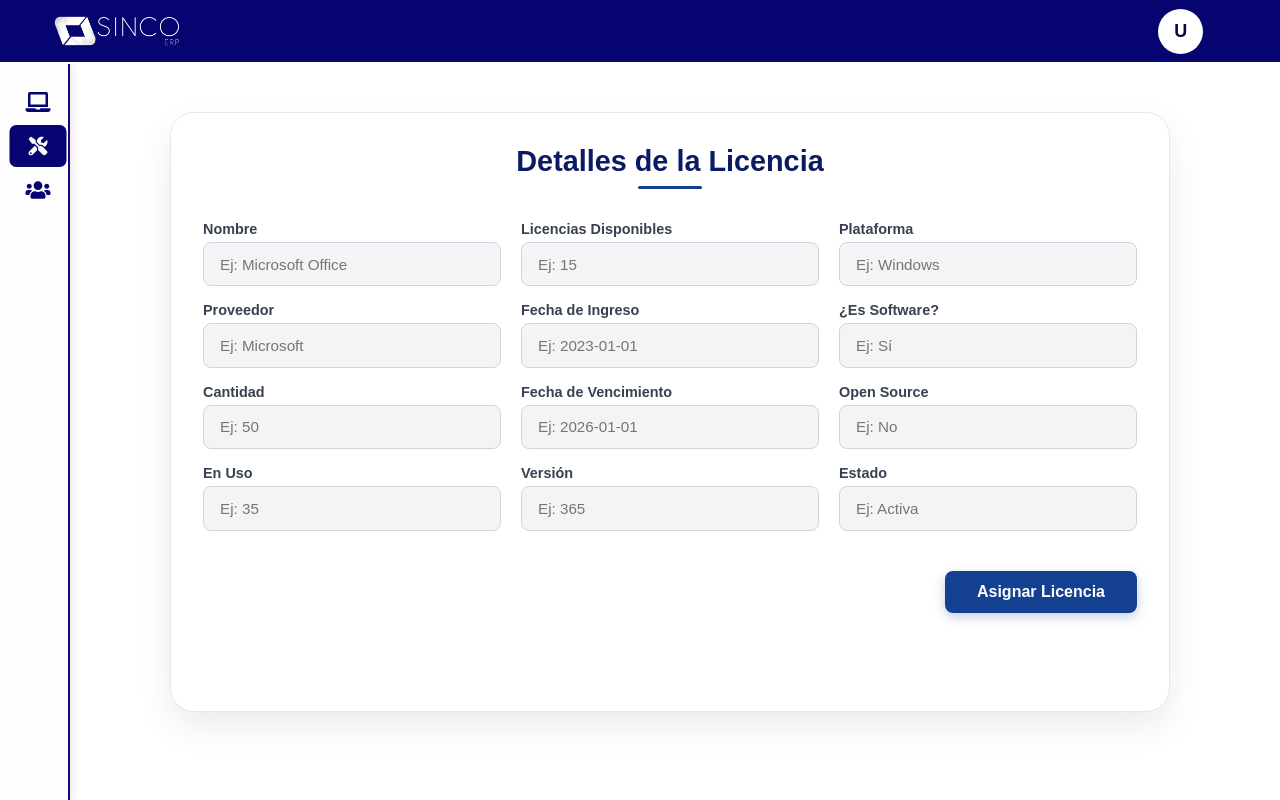
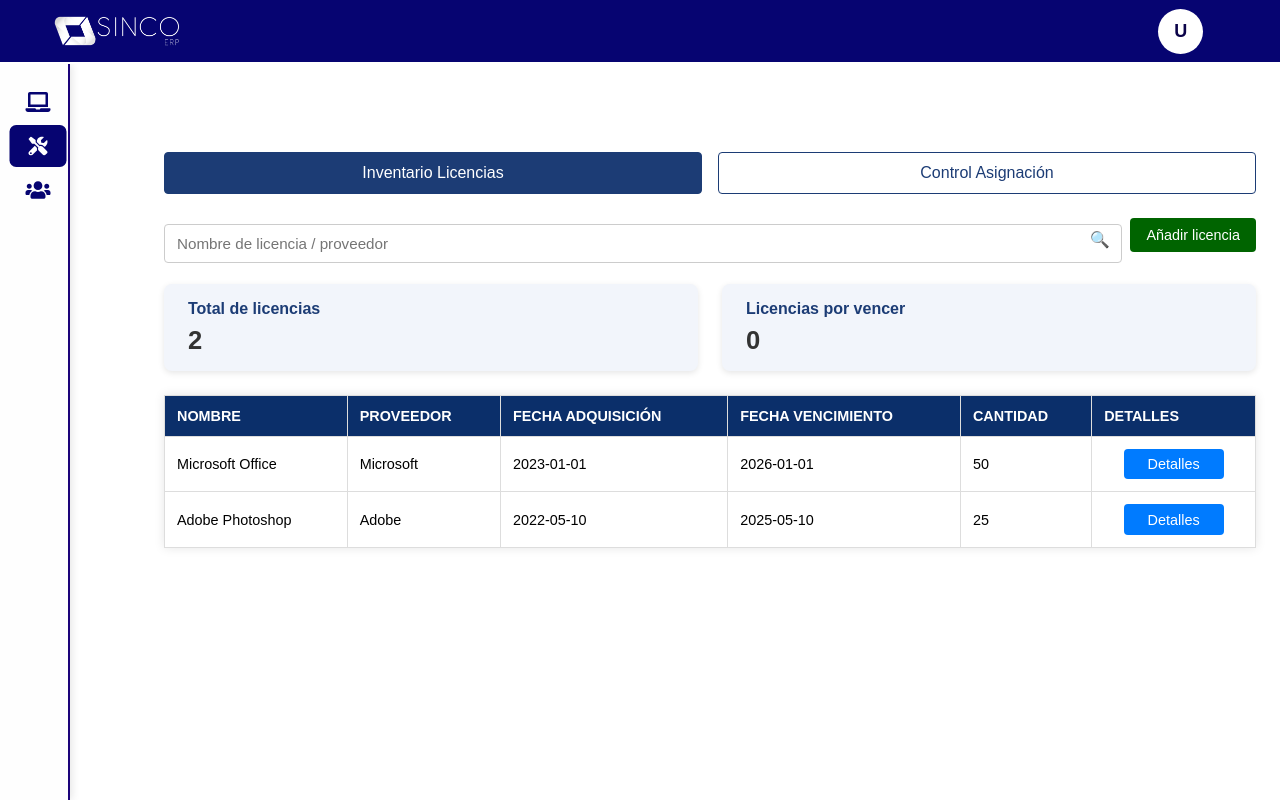
Before and after one commit to unumvahk/SincoINF_Frontend, a React (Vite) app: page /licencias in a window 1280 px wide. Built offline with nearby package versions, Linux system fonts and the light colour scheme.

Commit message:
Mejoras en vista de detalles de licencia

```diff
--- a/src/modules/Licencias/componentes/DetallesLicencia.tsx
+++ b/src/modules/Licencias/componentes/DetallesLicencia.tsx
@@ -1,64 +1,87 @@
 import React, { useState } from 'react';
 import '../estilos/DetallesLicencia.css';
 import ModalAsignarLicencia from './ModalAsignarLicencia';
+import { FaArrowLeft } from 'react-icons/fa';
+import { useNavigate } from 'react-router-dom';
 
+interface Licencia {
+  nombreLicencia: string;
+  proveedorLicencia: string;
+  fechaAdquisicionLicencia: string;
+  fechaVencimientoLicencia: string;
+  cantidadLicencia: number;
+  plataforma?: string;
+  esSoftware?: string;
+  openSource?: string;
+  enUso?: number;
+  version?: string;
+  estado?: string;
+}
 
-const LicenciaDetalle: React.FC = () => {
+interface Props {
+  licencia: Licencia;
+}
+
+const LicenciaDetalle: React.FC<Props> = ({ licencia }) => {
   const [mostrarAsignar, setMostrarAsignar] = useState(false);
+  const navigate = useNavigate();
 
   return (
     <div className="contenedor-licencia">
+      {/* 🔙 Botón de regreso con ícono */}
+      <div className="contenedor-flecha-volver">
+        <button className="btn-volver-icono" onClick={() => navigate('/licencias')}>
+          <FaArrowLeft />
+        </button>
+      </div>
+
       <div className="tarjeta-licencia">
         <h2 className="titulo-licencia">Detalles de la Licencia</h2>
 
         <div className="grid-licencia">
           <div className="campo-licencia">
             <label>Nombre</label>
-            <input type="text" placeholder="Ej: Microsoft Office" readOnly />
+            <input type="text" value={licencia.nombreLicencia} readOnly />
           </div>
           <div className="campo-licencia">
             <label>Licencias Disponibles</label>
-            <input type="text" placeholder="Ej: 15" readOnly />
+            <input type="text" value={licencia.cantidadLicencia} readOnly />
           </div>
           <div className="campo-licencia">
             <label>Plataforma</label>
-            <input type="text" placeholder="Ej: Windows" readOnly />
+            <input type="text" value={licencia.plataforma || 'N/A'} readOnly />
           </div>
           <div className="campo-licencia">
             <label>Proveedor</label>
-            <input type="text" placeholder="Ej: Microsoft" readOnly />
+            <input type="text" value={licencia.proveedorLicencia} readOnly />
           </div>
           <div className="campo-licencia">
             <label>Fecha de Ingreso</label>
-            <input type="text" placeholder="Ej: 2023-01-01" readOnly />
+            <input type="text" value={licencia.fechaAdquisicionLicencia} readOnly />
           </div>
           <div className="campo-licencia">
             <label>¿Es Software?</label>
-            <input type="text" placeholder="Ej: Sí" readOnly />
-          </div>
-          <div className="campo-licencia">
-            <label>Cantidad</label>
-            <input type="text" placeholder="Ej: 50" readOnly />
+            <input type="text" value={licencia.esSoftware || 'N/A'} readOnly />
           </div>
           <div className="campo-licencia">
             <label>Fecha de Vencimiento</label>
-            <input type="text" placeholder="Ej: 2026-01-01" readOnly />
+            <input type="text" value={licencia.fechaVencimientoLicencia} readOnly />
           </div>
           <div className="campo-licencia">
             <label>Open Source</label>
-            <input type="text" placeholder="Ej: No" readOnly />
+            <input type="text" value={licencia.openSource || 'N/A'} readOnly />
           </div>
           <div className="campo-licencia">
             <label>En Uso</label>
-            <input type="text" placeholder="Ej: 35" readOnly />
+            <input type="text" value={licencia.enUso || 0} readOnly />
           </div>
           <div className="campo-licencia">
             <label>Versión</label>
-            <input type="text" placeholder="Ej: 365" readOnly />
+            <input type="text" value={licencia.version || 'N/A'} readOnly />
           </div>
           <div className="campo-licencia">
             <label>Estado</label>
-            <input type="text" placeholder="Ej: Activa" readOnly />
+            <input type="text" value={licencia.estado || 'Activa'} readOnly />
           </div>
         </div>
 
--- a/src/modules/Licencias/componentes/Tablalicencias.tsx
+++ b/src/modules/Licencias/componentes/Tablalicencias.tsx
@@ -1,7 +1,7 @@
 import React, { useState } from "react";
 import "../estilos/EstilosTablalicencias.css";
 import ModalLicenciaFlotante from "./ModalLicenciaFlotante";
-import { useNavigate } from "react-router-dom"; // ✅ Agregado
+import { useNavigate } from "react-router-dom";
 
 interface Licencia {
   nombreLicencia: string;
@@ -17,9 +17,8 @@ interface Props {
 
 const Tablalicencias: React.FC<Props> = ({ licencias }) => {
   const [mostrarFormulario, setMostrarFormulario] = useState(false);
-  const navigate = useNavigate(); // ✅ Agregado
+  const navigate = useNavigate();
 
-  // ✅ Función de navegación
   const irAControlAsignacion = () => {
     navigate("/licencias/licenciaAsignacion");
   };
@@ -33,27 +32,21 @@ const Tablalicencias: React.FC<Props> = ({ licencias }) => {
 
   return (
     <div className="licencia-contenido">
-      {/* Pestañas */}
       <div className="licencia-tab-nav">
         <button className="active">Inventario Licencias</button>
-        <button onClick={irAControlAsignacion}>Control Asignación</button> {/* ✅ Agregado */}
+        <button onClick={irAControlAsignacion}>Control Asignación</button>
       </div>
 
-      {/* Barra superior */}
       <div className="licencia-barra-superior">
         <div className="licencia-input-con-icono">
           <input type="text" placeholder="Nombre de licencia / proveedor" />
           <span className="licencia-icono-lupa">🔍</span>
         </div>
-        <button
-          className="licencia-btn-agregar"
-          onClick={() => setMostrarFormulario(true)}
-        >
+        <button className="licencia-btn-agregar" onClick={() => setMostrarFormulario(true)}>
           Añadir licencia
         </button>
       </div>
 
-      {/* Cajas resumen */}
       <div className="licencia-cajas-resumen">
         <div className="licencia-caja">
           <h4>Total de licencias</h4>
@@ -65,12 +58,10 @@ const Tablalicencias: React.FC<Props> = ({ licencias }) => {
         </div>
       </div>
 
-      {/* Modal flotante */}
       {mostrarFormulario && (
         <ModalLicenciaFlotante onClose={() => setMostrarFormulario(false)} />
       )}
 
-      {/* Tabla */}
       <table className="tabla-licencia">
         <thead>
           <tr>
@@ -83,15 +74,20 @@ const Tablalicencias: React.FC<Props> = ({ licencias }) => {
           </tr>
         </thead>
         <tbody>
-          {licencias.map((licencia, i) => (
-            <tr key={i}>
-              <td data-label="NOMBRE">{licencia.nombreLicencia}</td>
-              <td data-label="PROVEEDOR">{licencia.proveedorLicencia}</td>
-              <td data-label="FECHA ADQUISICIÓN">{licencia.fechaAdquisicionLicencia}</td>
-              <td data-label="FECHA VENCIMIENTO">{licencia.fechaVencimientoLicencia}</td>
-              <td data-label="CANTIDAD">{licencia.cantidadLicencia}</td>
-              <td data-label="DETALLES" style={{ textAlign: "center" }}>
-                <button className="licencia-btn-detalles">Detalles</button>
+          {licencias.map((licencia) => (
+            <tr key={licencia.nombreLicencia}>
+              <td>{licencia.nombreLicencia}</td>
+              <td>{licencia.proveedorLicencia}</td>
+              <td>{licencia.fechaAdquisicionLicencia}</td>
+              <td>{licencia.fechaVencimientoLicencia}</td>
+              <td>{licencia.cantidadLicencia}</td>
+              <td style={{ textAlign: "center" }}>
+                <button
+                  className="licencia-btn-detalles"
+                  onClick={() => navigate("/licencias/licenciaDetalles", { state: { licencia } })}
+                >
+                  Detalles
+                </button>
               </td>
             </tr>
           ))}
--- a/src/modules/Licencias/estilos/DetallesLicencia.css
+++ b/src/modules/Licencias/estilos/DetallesLicencia.css
@@ -118,3 +118,28 @@
   background-color: #0b1a64;
   transform: translateY(-1px);
 }
+.contenedor-licencia {
+  position: relative;
+  padding-top: 3rem; /* espacio para la flecha */
+}
+
+.contenedor-flecha-volver {
+  position: absolute;
+  top: 1rem;
+  left: 1rem;
+  z-index: 100;
+}
+
+.btn-volver-icono {
+  background: none;
+  border: none;
+  font-size: 1.3rem;
+  color: #1c3c75;
+  cursor: pointer;
+  transition: color 0.2s ease;
+  margin-left:1rem;
+}
+
+.btn-volver-icono:hover {
+  color: #1c3c75;
+}
--- a/src/modules/Licencias/rutas/RutasLicencia.tsx
+++ b/src/modules/Licencias/rutas/RutasLicencia.tsx
@@ -1,16 +1,15 @@
 import { Routes, Route } from "react-router-dom";
-import LicenciaVista from "../vistas/LicenciaVista";
+import DetallesVista from "../vistas/DetallesVista";
 import VistaPrincipal from "../vistas/VistaPrincipal";
 import VistaAsignaciones from "../vistas/VistaAsignaciones";
 
 const RutasLicencia = () => {
   return (
     <Routes>
-      <Route path="licenciaInfo" element={<LicenciaVista />} />
-      <Route path="licenciaPrincipal" element={<VistaPrincipal />} />
+      <Route path="" element={< VistaPrincipal/>} />
+      <Route path="licenciaDetalles" element={<DetallesVista />} />
       <Route path="licenciaAsignacion" element={<VistaAsignaciones />} />
-      {/* Ruta principal por defecto al ir a /licencias */}
-      <Route path="" element={<LicenciaVista />} />
+
 
     </Routes>
   );
--- /dev/null
+++ b/src/modules/Licencias/vistas/DetallesVista.tsx
@@ -0,0 +1,27 @@
+import React from 'react';
+import { useLocation } from 'react-router-dom';
+import LicenciaDetalle from '../componentes/DetallesLicencia';
+import Layout from '../../../layout/Layout';
+
+const DetallesVista: React.FC = () => {
+  const location = useLocation();
+  const { licencia } = location.state || {};
+
+  if (!licencia) {
+    return (
+      <Layout>
+        <div style={{ padding: '2rem' }}>
+          <h3>Error: No se encontró información de la licencia.</h3>
+        </div>
+      </Layout>
+    );
+  }
+
+  return (
+    <Layout>
+      <LicenciaDetalle licencia={licencia} />
+    </Layout>
+  );
+};
+
+export default DetallesVista;
--- a/src/modules/Licencias/vistas/LicenciaVista.tsx
+++ /dev/null
@@ -1,17 +0,0 @@
-// src/vistas/LicenciaVista.tsx
-import React from 'react';
-import LicenciaDetalle from '../componentes/DetallesLicencia';
-import Layout from '../../../layout/Layout';
-
-
-const LicenciaVista: React.FC = () => {
-  return (
-    <div className="pagina">
-      <Layout>
-      <LicenciaDetalle />
-      </Layout>
-    </div>
-  );
-};
-
-export default LicenciaVista;
--- a/src/modules/Licencias/vistas/VistaPrincipal.tsx
+++ b/src/modules/Licencias/vistas/VistaPrincipal.tsx
@@ -1,6 +1,6 @@
 import React from 'react';
 import Layout from '../../../layout/Layout';
-import Tablalicencias from '../componentes/TablaLicencias';
+import Tablalicencias from '../componentes/Tablalicencias';
 
 // Datos simulados de licencias
 const licenciasPrueba = [
```
